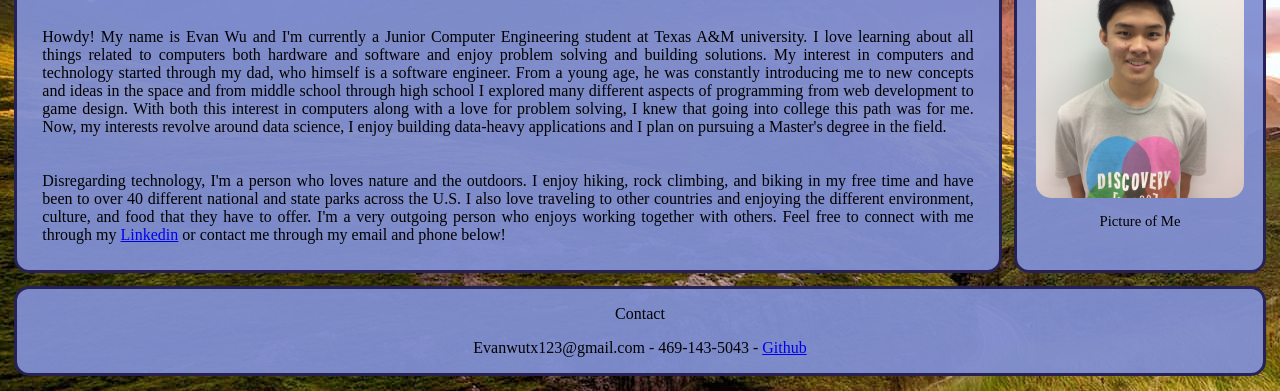
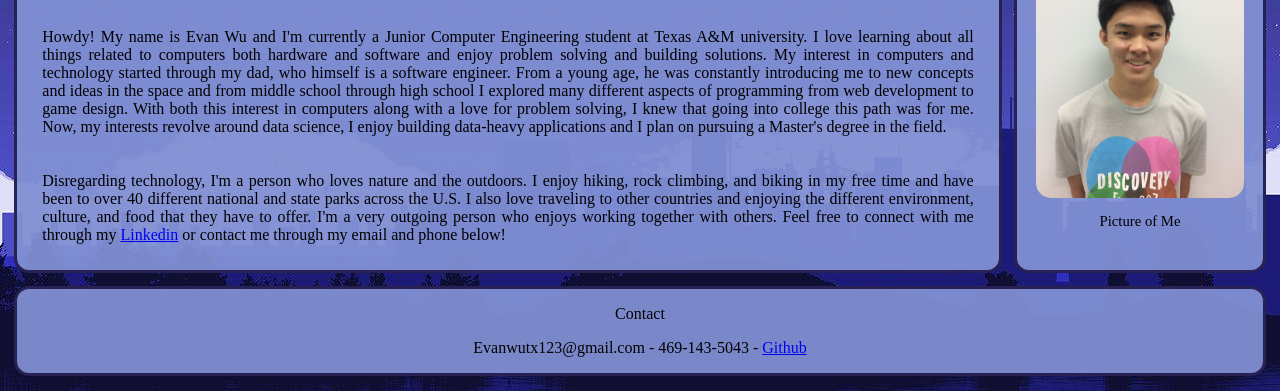
Before and after one commit to Evanwutx/CSCE412, a plain HTML site: page index.html in a window 1280 px wide. Shown: the part 409-800 px from the top of the page. Drawn offline with Linux system fonts and the light colour scheme.

Commit message:
Demo Change Background

```diff
--- a/style1.css
+++ b/style1.css
@@ -1,5 +1,5 @@
   body {
-    background-image: url("Images/background3.jpg");
+    background-image: url("Images/background1.jpg");
     background-repeat: no-repeat;
     background-attachment: fixed;
   }
```
